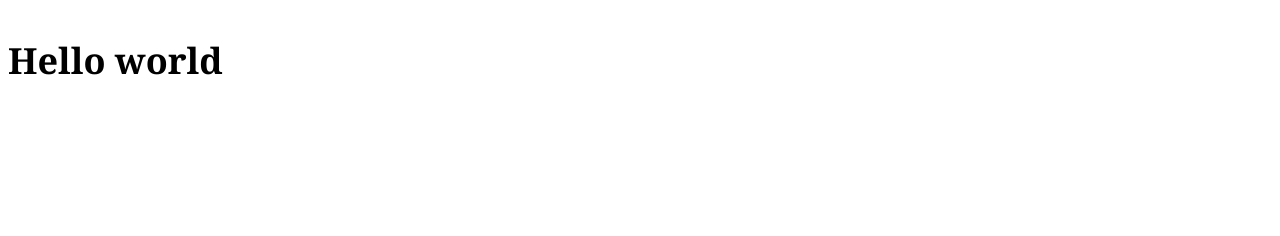
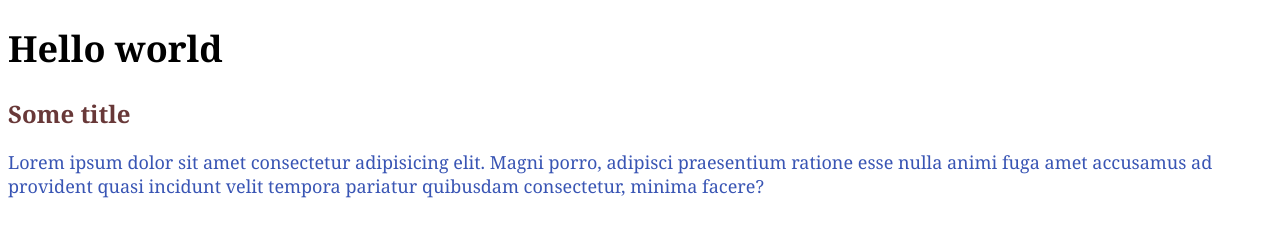
Before and after one commit to azltv/test-repo, a plain HTML site: page index.html in a window 1280 px wide. Drawn offline with Linux system fonts and the light colour scheme.

Commit message:
first changes

```diff
--- a/css/main.css
+++ b/css/main.css
@@ -1,5 +1,20 @@
+h1{
+    font-size: 36px;
+}
+
+h2{
+    font-size: 24px;
+    color: rgb(104, 56, 56);
+}
+
+h1,h2{
+    font-family: Georgia, 'Times New Roman', Times, serif;
+    font-weight: 700;
+}
+
 p{
-    font-size: 36px;
-    font-weight: 700;
+    font-size: 18px;
+    font-weight: 400;
     font-family: Georgia, 'Times New Roman', Times, serif;
+    color: rgb(57, 85, 180);
 }
--- a/index.html
+++ b/index.html
@@ -8,6 +8,8 @@
     <link rel="stylesheet" href="css/main.css">
 </head>
 <body>
-    <p>Hello world</p>
+    <h1>Hello world</h1>
+    <h2>Some title</h2>
+    <p>Lorem ipsum dolor sit amet consectetur adipisicing elit. Magni porro, adipisci praesentium ratione esse nulla animi fuga amet accusamus ad provident quasi incidunt velit tempora pariatur quibusdam consectetur, minima facere?</p>
 </body>
 </html>
```
